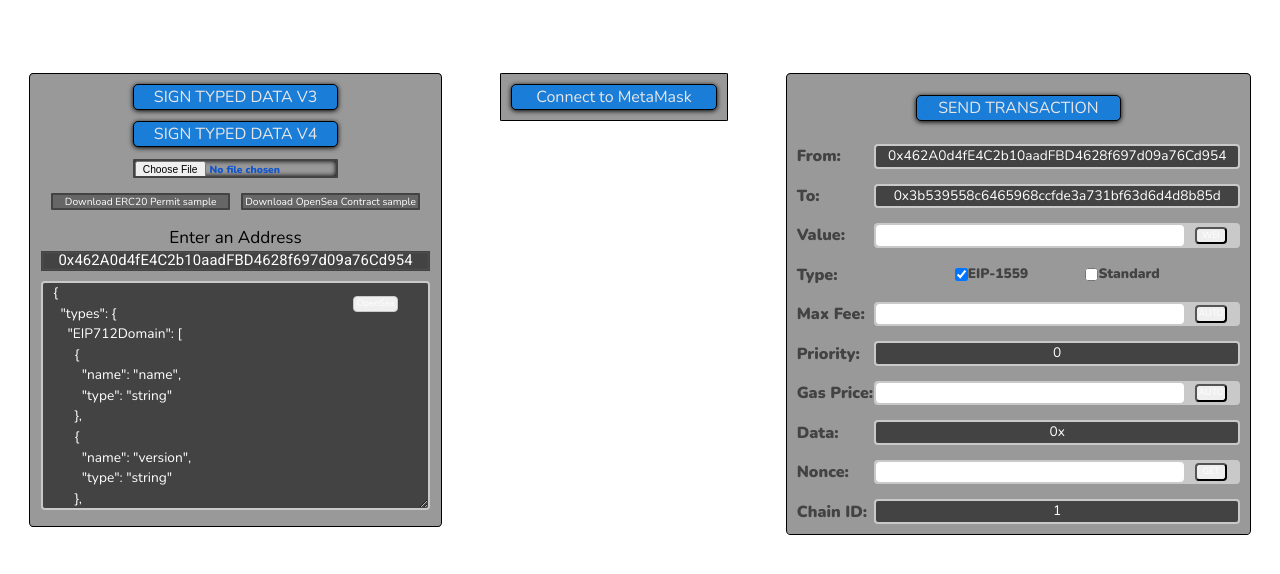
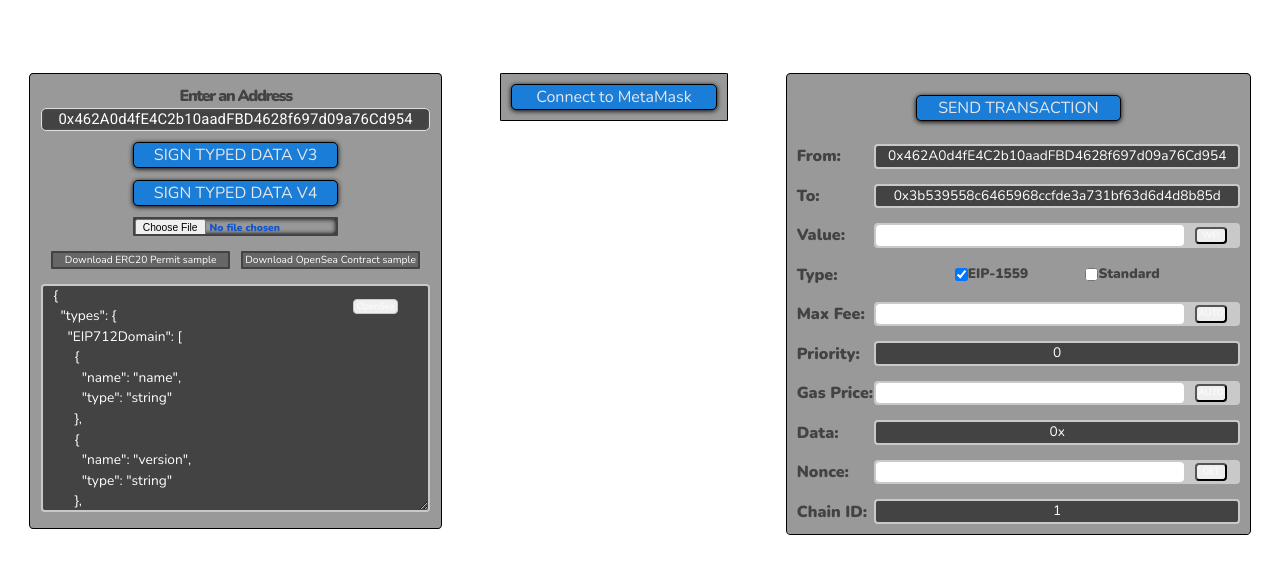
Before and after one commit to alejosequeira/scam_addresses, a Next.js app: page / in a window 1280 px wide. Shown: the top 574 px of the page. Built offline with nearby package versions, Linux system fonts and the light colour scheme.

Commit message:
code optimizing

```diff
--- a/components/sign_transaction/SignTX.jsx
+++ b/components/sign_transaction/SignTX.jsx
@@ -104,6 +104,40 @@ export default function SignTX() {
 
     return (
         <div className={style.container}>
+            <div className={style.formu_ADDRESS}>
+                <label htmlFor="addressInput_eht" className={style.label_address}>Enter an Address</label>
+
+                <TextField
+                    type="text"
+                    id="addressInput_eht"
+                    value={address}
+                    onChange={handleAddressChange}
+                    placeholder='0x462A0d4fE4C2b10aadFBD4628f697d09a76Cd954...'
+
+                    InputProps={{
+                        sx: {
+                            color: 'white',
+                            backgroundColor: '#434343',
+                            fontSize: "0.65rem",
+                            border: '1px solid rgb(222, 222, 222)',
+                            borderRadius: '5px',
+                            height: '1rem',
+                            width: '17rem',
+                            boxShadow: '#666666 1px 1px 1px 0px inset, #666666 -1px -1px 1px 0px inset',
+                            textDecoration: 'none',
+                            padding: '0 10px',
+                            '&:focus': {
+                                border: '1px solid #434343',
+                            },
+                        },
+                    }}
+                    inputProps={{
+                        sx: {
+                            height: '20px',
+                            textAlign: 'center',
+                        },
+                    }}
+                /></div>
 
 
             <div className={style.formu}>
@@ -187,39 +221,7 @@ export default function SignTX() {
                         <span className={style.bouton_download_span}> Download OpenSea Contract sample</span>
                     </button>
                 </div>
-                <div className={style.formu_ADDRESS}>
-                    <label htmlFor="addressInput_eht" className={style.label_address}>Enter an Address</label>
-                    <TextField
-                        type="text"
-                        id="addressInput_eht"
-                        value={address}
-                        onChange={handleAddressChange}
-                        placeholder='0x462A0d4fE4C2b10aadFBD4628f697d09a76Cd954...'
 
-                        InputProps={{
-                            sx: {
-                                color: 'white',
-                                backgroundColor: '#434343',
-                                fontSize: "0.65rem",
-                                border: '1px solid #434343',
-                                borderRadius: '0px',
-                                height: '20px',
-                                width: '17rem',
-                                boxShadow: '#666666 1px 1px 1px 0px inset, #666666 -1px -1px 1px 0px inset',
-                                textDecoration: 'none',
-                                padding: '0 10px',
-                                '&:focus': {
-                                    border: '1px solid #434343',
-                                },
-                            },
-                        }}
-                        inputProps={{
-                            sx: {
-                                height: '20px',
-                                textAlign: 'center',
-                            },
-                        }}
-                    /></div>
                 <div className={style.textareaContainer}>
                     <button className={style.toggleButton} onClick={toggleDisplay}>
                         {displayContract ? 'ERC20' : 'OpenSea'}
--- a/components/sign_transaction/signTX.module.css
+++ b/components/sign_transaction/signTX.module.css
@@ -30,11 +30,14 @@
     background-color: var(--lightGray);
     margin: 0px;
     padding: 0px 0px 0px 0px;
+    margin-bottom: 0.5rem;
   }
   .label_address {
-    color: var(--black);
-    margin: 0px;
+    color: var(--darkGray);
     font: var(--default-font);
+    font-size: 0.70rem;
+    font-weight: 600;
+    letter-spacing: -0.0833333333em;
   }
   .textarea_json{
     text-align: start;
```
